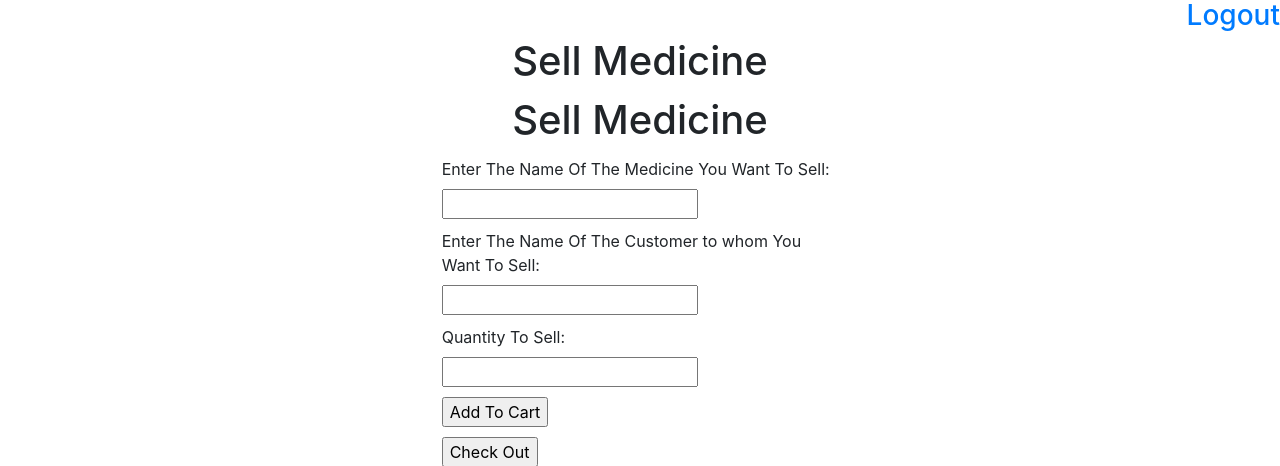
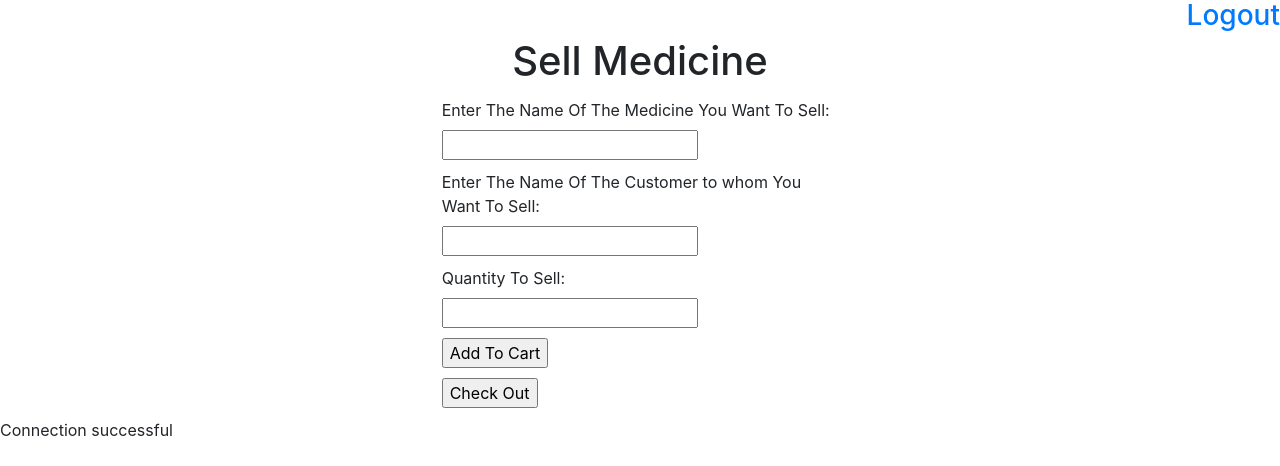
Before and after one commit to Natureboy100/webnew, a PHP site: page /medicine/sell_medicine.php in a window 1280 px wide. Shown: the top 466 px of the page. Run offline with PHP 8.4, Linux system fonts and the light colour scheme; the visitor is signed in with stand-in values (Sample User, id 1).

Commit message:
Update sell_medicine.php

```diff
--- a/medicine/sell_medicine.php
+++ b/medicine/sell_medicine.php
@@ -37,7 +37,6 @@ if (!isset($_SESSION['username'])) {
 
 <h1>Sell Medicine</h1>
 
-<h1>Sell Medicine</h1>
 
 <form class="col-md-4 col-md-offset-4 signUpForm" id="admin_profile_form">
     <label for="NameofMedicine">Enter The Name Of The Medicine You Want To Sell: </label>
@@ -78,12 +77,18 @@ if (!isset($_SESSION['username'])) {
         runQuery($sql,$conn,$result);
         $row=mysqli_fetch_array($result);
         $max_id=$row['max_id'];
+        echo "<h1>$seller_id<h1>";
+        echo "<h1>$max_id<h1>";
 
 
+        //Insert into Sales
         $sql="INSERT INTO sales(id, medicineName, DateSold, qtySold, seller_id, customer) VALUES ('$max_id','$NameofMedicine',CURRENT_DATE,$quantity,$seller_id,'$customer');";
         $result=$conn->query($sql);
         runQuery($sql,$conn,$result);
-        $sql = "UPDATE medicine SET mQuantity=mQuantity-$quantity WHERE inputfullname='$NameofMedicine'";
+
+
+        //Update Medicine
+        $sql = "UPDATE medicine SET mQuantity=mQuantity-$quantity WHERE inputfullname='$NameofMedicine';";
 
         if($result = mysqli_query($conn, $sql)){
             if(mysqli_num_rows($result) > 0){
```
